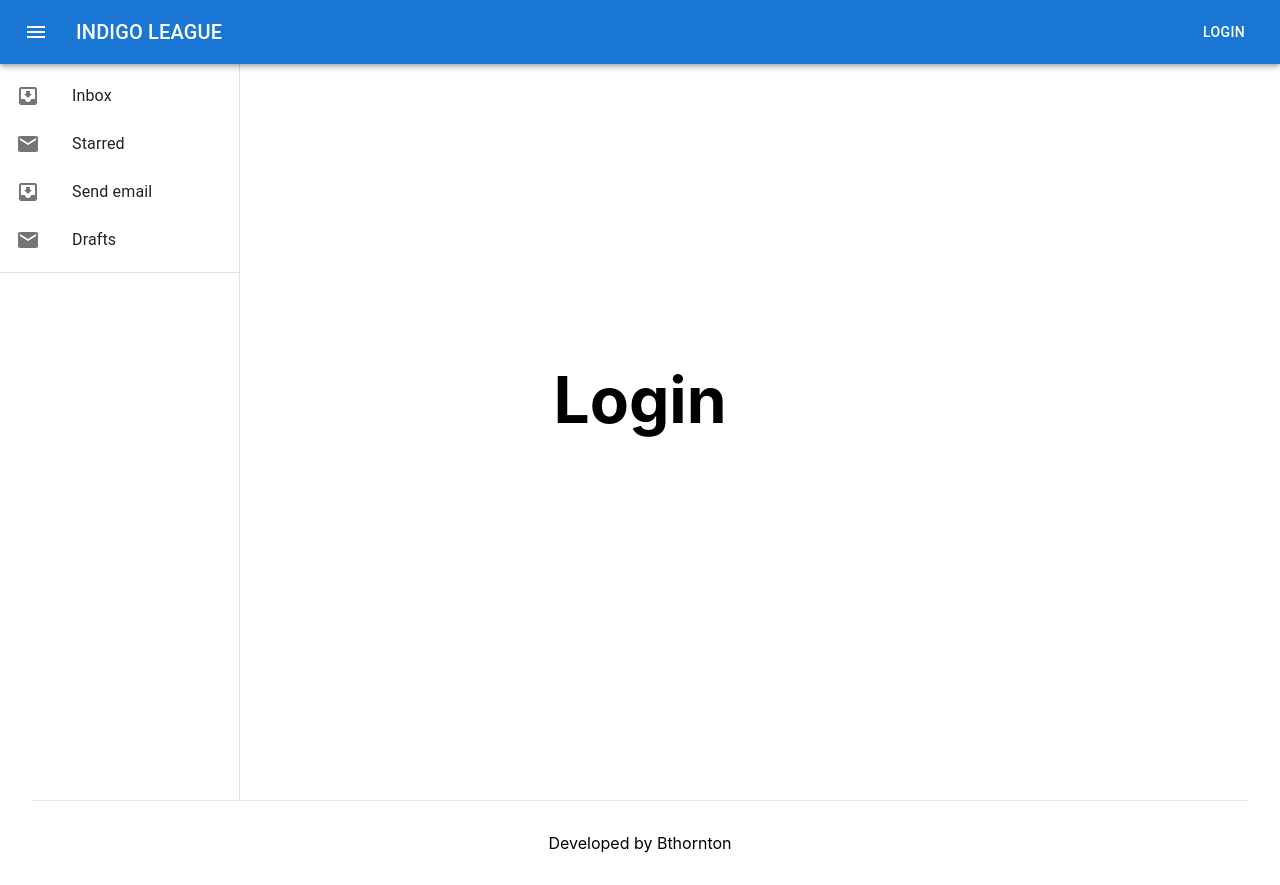
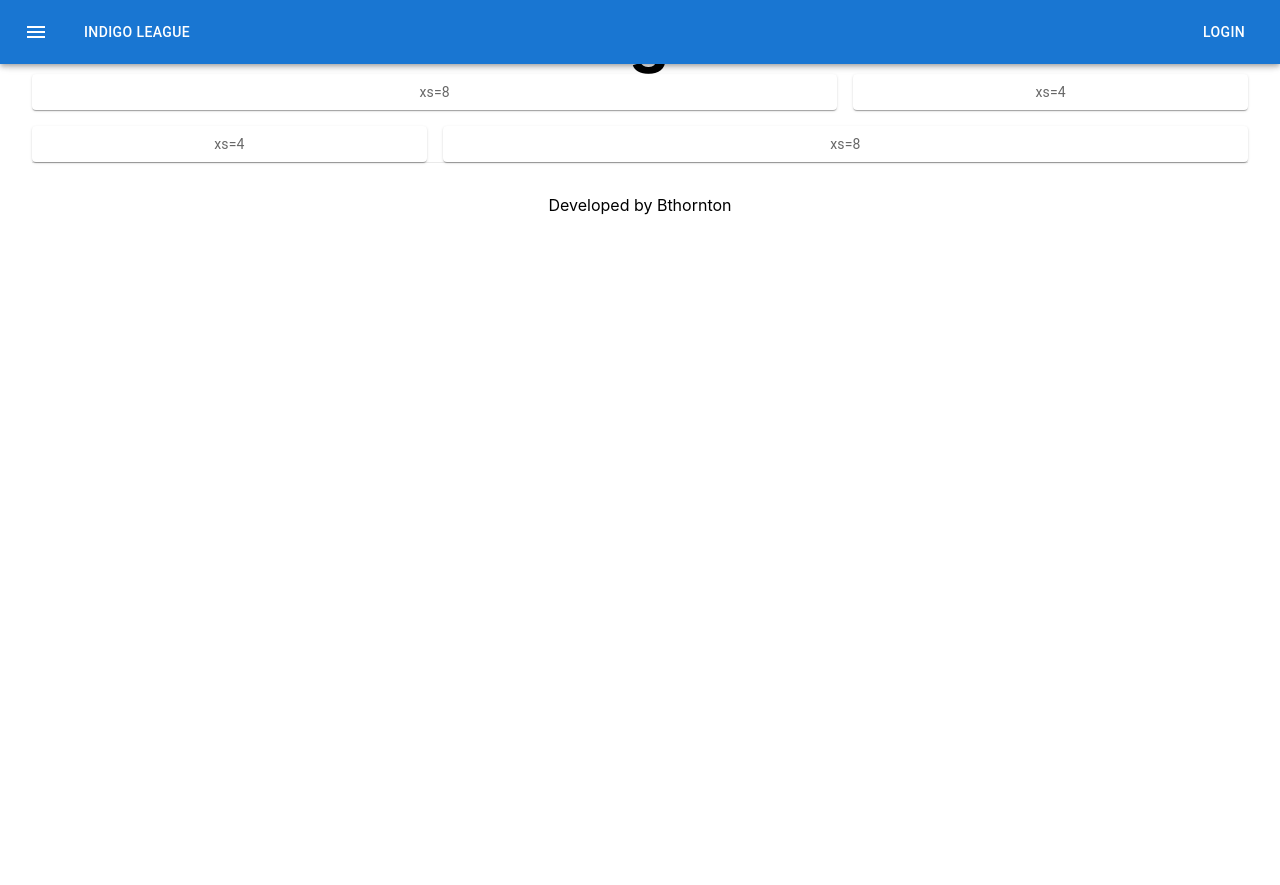
Before and after one commit to bthornton505/indigo-league-react, a Next.js app: page /login in a window 1280 px wide. After the commit the page ends 800 px from the top, so only its background shows below. Built offline with nearby package versions, Linux system fonts and the light colour scheme.

Commit message:
save crap ton of changes

```diff
--- /dev/null
+++ b/organisms/LoginForm.tsx
@@ -0,0 +1,92 @@
+import React, { useState } from 'react';
+import Box from '@mui/material/Box';
+import FilledInput from '@mui/material/FilledInput';
+import FormControl from '@mui/material/FormControl';
+import FormHelperText from '@mui/material/FormHelperText';
+import Input from '@mui/material/Input';
+import InputLabel from '@mui/material/InputLabel';
+import OutlinedInput from '@mui/material/OutlinedInput';
+import { styled } from '@mui/material/styles';
+// import Box from '@mui/material/Box';
+import Paper from '@mui/material/Paper';
+import { Container, Grid, TextField } from '@mui/material';
+
+export const LoginForm = ({ ...props }) => {
+  const [ name, setName ] = useState('Composed TextField');
+
+  const handleChange = (event: any) => {
+    setName(event.target.value);
+  };
+
+  const Item = styled(Paper)(({ theme }) => ({
+    backgroundColor: theme.palette.mode === 'dark' ? '#1A2027' : '#fff',
+    ...theme.typography.body2,
+    padding: theme.spacing(1),
+    textAlign: 'center',
+    color: theme.palette.text.secondary,
+  }));
+
+  return (
+    <Box sx={{ flexGrow: 1 }}>
+      <Grid container spacing={2}>
+        <Grid item xs={8}>
+          <Item>xs=8</Item>
+        </Grid>
+        <Grid item xs={4}>
+          <Item>xs=4</Item>
+        </Grid>
+        <Grid item xs={4}>
+          <Item>xs=4</Item>
+        </Grid>
+        <Grid item xs={8}>
+          <Item>xs=8</Item>
+        </Grid>
+      </Grid>
+    </Box>
+    // <Container maxWidth="sm">
+    //   <Grid container spacing={2}>
+    //     <Grid item xs={12}>
+    //       <FormControl error variant="standard">
+    //         <TextField
+    //           id="standard-email-input"
+    //           label="Email"
+    //           type="email"
+    //           autoComplete="current-email"
+    //           variant="standard"
+    //         />
+    //       </FormControl>
+    //     </Grid>
+    //     <Grid item xs={12}>
+    //       <FormControl>
+    //         <TextField
+    //           id="standard-password-input"
+    //           label="Password"
+    //           type="password"
+    //           autoComplete="current-password"
+    //           variant="standard"
+    //         />
+    //       </FormControl>
+    //     </Grid>
+    //   </Grid>
+    // </Container>
+  );
+}
+
+{/* <FormControl error variant="standard">
+        <TextField
+          id="standard-email-input"
+          label="Email"
+          type="email"
+          autoComplete="current-email"
+          variant="standard"
+        />
+      </FormControl>
+      <FormControl>
+        <TextField
+          id="standard-password-input"
+          label="Password"
+          type="password"
+          autoComplete="current-password"
+          variant="standard"
+        />
+      </FormControl> */}
--- a/organisms/Navbar.tsx
+++ b/organisms/Navbar.tsx
@@ -8,7 +8,7 @@ import IconButton from '@mui/material/IconButton';
 import MenuIcon from '@mui/icons-material/Menu';
 import { SideNav } from './SideNav';
 
-export const ButtonAppBar = ({ ...props }) => {
+export const Navbar = ({ ...props }) => {
   return (
     <Box sx={{ flexGrow: 'flex' }}>
       <AppBar position="fixed" sx={{ zIndex: (theme) => theme.zIndex.drawer + 1 }}>
@@ -23,12 +23,14 @@ export const ButtonAppBar = ({ ...props }) => {
             <MenuIcon />
           </IconButton>
           <Typography variant="h6" component="div" sx={{ flexGrow: 1 }}>
-            INDIGO LEAGUE
+            <Button color="inherit" href="/">
+              INDIGO LEAGUE
+            </Button>
           </Typography>
           <Button color="inherit" href="/login">Login</Button>
         </Toolbar>
       </AppBar>
-      <SideNav/>
+      {/* <SideNav/> */}
     </Box>
   );
 }
--- a/pages/login.tsx
+++ b/pages/login.tsx
@@ -1,7 +1,8 @@
 import type { NextPage } from 'next'
 import Head from 'next/head'
 import styles from '../styles/Home.module.css'
-import { ButtonAppBar } from '../organisms/Navbar';
+import { Navbar } from '../organisms/Navbar';
+import { LoginForm } from '../organisms/LoginForm';
 
 const Login: NextPage = () => {
   return (
@@ -12,13 +13,15 @@ const Login: NextPage = () => {
         <link rel="icon" href="/favicon.ico" />
       </Head>
 
-      <ButtonAppBar/>
+      <Navbar/>
 
-      <main className={styles.main}>
+      {/* <main className={styles.main}> */}
         <h1 className={styles.title}>
           Login
         </h1>
-      </main>
+
+        <LoginForm/>
+      {/* </main> */}
 
       <footer className={styles.footer}>
         <a
```
